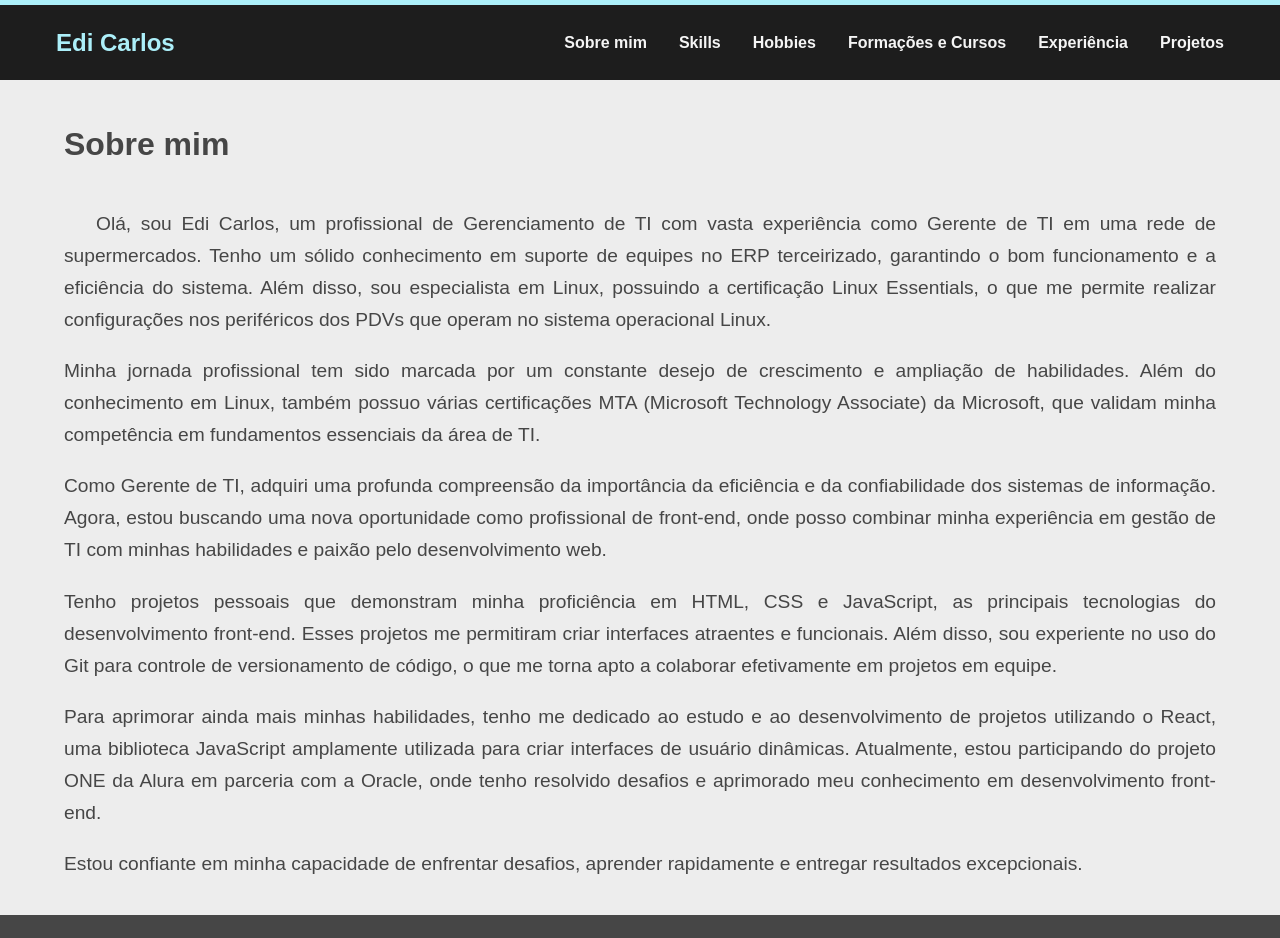
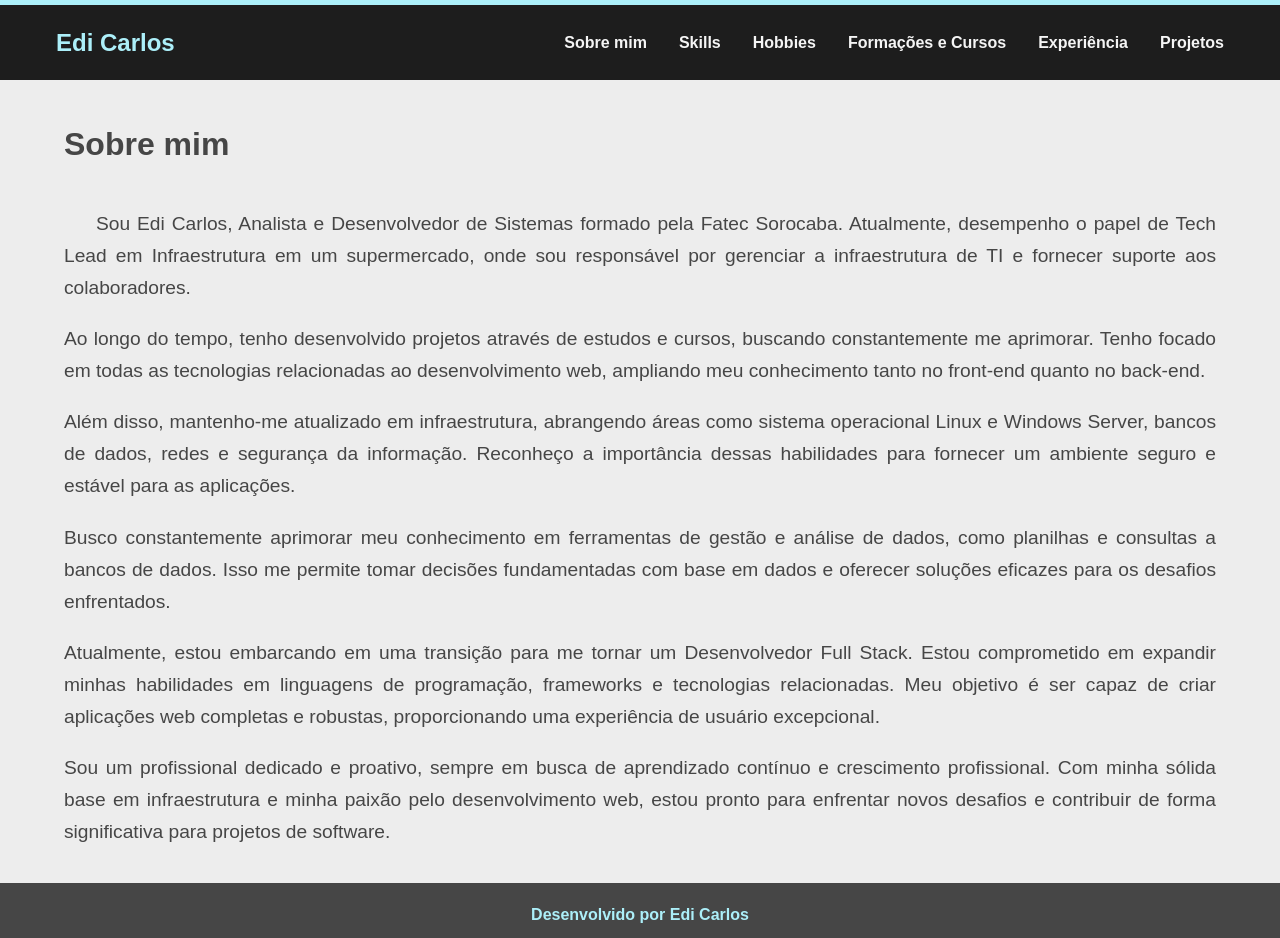
Before and after one commit to ediCarlosSilva/edicarlossilva.github.io, a React (Create React App) app: page /SobreMim in a window 1280 px wide. Shown: the top 938 px of the page. Built offline with nearby package versions, Linux system fonts and the light colour scheme; the HTML template or start-up script is replaced by a standard one.

Commit message:
edição da seção sobremim

```diff
--- a/package.json
+++ b/package.json
@@ -13,6 +13,8 @@
     "@testing-library/user-event": "^13.5.0",
     "gh-pages": "^5.0.0",
     "hex-to-rgba": "^2.0.1",
+    "i18next": "^22.5.0",
+    "i18next-browser-languagedetector": "^7.0.1",
     "react": "^18.2.0",
     "react-dom": "^18.2.0",
     "react-router-dom": "^6.11.1",
--- a/src/App.js
+++ b/src/App.js
@@ -28,6 +28,7 @@ function App() {
         <Route path="/Projetos" element={<ProjetosPage />} />
 
         <Route path="*" element={<NaoEncontrado />} />
+        <Route path="/*" element={<NaoEncontrado />} />
       </Routes>
 
       <Footer />
--- a/src/components/Title/index.jsx
+++ b/src/components/Title/index.jsx
@@ -37,7 +37,7 @@ export default function Title() {
             </ul>
 
             <ul className="title__network">
-              <li className="title__network__item"><a href="https://edicarlossilva.github.io/edi-carlos-resume.pdf" target="_blank"
+              <li className="title__network__item"><a href="./edi-carlos-resume.pdf" target="_blank"
                 title="Resume" rel="noreferrer">Resume (pdf)</a></li>
               <li className="title__network--name">Resume (pdf)</li>
             </ul>
--- a/src/pages/NaoEncontrado/index.js
+++ b/src/pages/NaoEncontrado/index.js
@@ -1,5 +1,5 @@
 import styles from './NaoEncontrado.module.css';
-import erro404 from '../../assets/erro_404.avif';
+// import erro404 from '../../assets/erro_404.avif';
 import { useNavigate } from 'react-router-dom';
 import Botao from '../../components/Botao';
 
--- a/src/pages/SobreMim/index.jsx
+++ b/src/pages/SobreMim/index.jsx
@@ -5,12 +5,12 @@ export default function SobreMim() {
     <section className="about" id="sobremim">
       <div className="about__container">
         <h3 className="about__title">Sobre mim</h3>
-        <p className="about__paragraph">Olá, sou Edi Carlos, um profissional de Gerenciamento de TI com vasta experiência como Gerente de TI em uma rede de supermercados. Tenho um sólido conhecimento em suporte de equipes no ERP terceirizado, garantindo o bom funcionamento e a eficiência do sistema. Além disso, sou especialista em Linux, possuindo a certificação Linux Essentials, o que me permite realizar configurações nos periféricos dos PDVs que operam no sistema operacional Linux.</p>
-        <p className="about__paragraph">Minha jornada profissional tem sido marcada por um constante desejo de crescimento e ampliação de habilidades. Além do conhecimento em Linux, também possuo várias certificações MTA (Microsoft Technology Associate) da Microsoft, que validam minha competência em fundamentos essenciais da área de TI.</p>
-        <p className="about__paragraph">Como Gerente de TI, adquiri uma profunda compreensão da importância da eficiência e da confiabilidade dos sistemas de informação. Agora, estou buscando uma nova oportunidade como profissional de front-end, onde posso combinar minha experiência em gestão de TI com minhas habilidades e paixão pelo desenvolvimento web.</p>
-        <p className="about__paragraph">Tenho projetos pessoais que demonstram minha proficiência em HTML, CSS e JavaScript, as principais tecnologias do desenvolvimento front-end. Esses projetos me permitiram criar interfaces atraentes e funcionais. Além disso, sou experiente no uso do Git para controle de versionamento de código, o que me torna apto a colaborar efetivamente em projetos em equipe.</p>
-        <p className="about__paragraph">Para aprimorar ainda mais minhas habilidades, tenho me dedicado ao estudo e ao desenvolvimento de projetos utilizando o React, uma biblioteca JavaScript amplamente utilizada para criar interfaces de usuário dinâmicas. Atualmente, estou participando do projeto ONE da Alura em parceria com a Oracle, onde tenho resolvido desafios e aprimorado meu conhecimento em desenvolvimento front-end.</p>
-        <p className="about__paragraph">Estou confiante em minha capacidade de enfrentar desafios, aprender rapidamente e entregar resultados excepcionais.</p>
+        <p className="about__paragraph">Sou Edi Carlos, Analista e Desenvolvedor de Sistemas formado pela Fatec Sorocaba. Atualmente, desempenho o papel de Tech Lead em Infraestrutura em um supermercado, onde sou responsável por gerenciar a infraestrutura de TI e fornecer suporte aos colaboradores.</p>
+        <p className="about__paragraph">Ao longo do tempo, tenho desenvolvido projetos através de estudos e cursos, buscando constantemente me aprimorar. Tenho focado em todas as tecnologias relacionadas ao desenvolvimento web, ampliando meu conhecimento tanto no front-end quanto no back-end.</p>
+        <p className="about__paragraph">Além disso, mantenho-me atualizado em infraestrutura, abrangendo áreas como sistema operacional Linux e Windows Server, bancos de dados, redes e segurança da informação. Reconheço a importância dessas habilidades para fornecer um ambiente seguro e estável para as aplicações.</p>
+        <p className="about__paragraph">Busco constantemente aprimorar meu conhecimento em ferramentas de gestão e análise de dados, como planilhas e consultas a bancos de dados. Isso me permite tomar decisões fundamentadas com base em dados e oferecer soluções eficazes para os desafios enfrentados.</p>
+        <p className="about__paragraph">Atualmente, estou embarcando em uma transição para me tornar um Desenvolvedor Full Stack. Estou comprometido em expandir minhas habilidades em linguagens de programação, frameworks e tecnologias relacionadas. Meu objetivo é ser capaz de criar aplicações web completas e robustas, proporcionando uma experiência de usuário excepcional.</p>
+        <p className="about__paragraph">Sou um profissional dedicado e proativo, sempre em busca de aprendizado contínuo e crescimento profissional. Com minha sólida base em infraestrutura e minha paixão pelo desenvolvimento web, estou pronto para enfrentar novos desafios e contribuir de forma significativa para projetos de software.</p>
       </div>
     </section>
   )
```
Also changed, not shown: src/translate/i18n.js (added, +16 -0 lines), src/translate/languages/index.js (added, +8 -0 lines), src/translate/languages/pt.js (added, +18 -0 lines), 2 other files (tests, documents, lock files or other folders).
